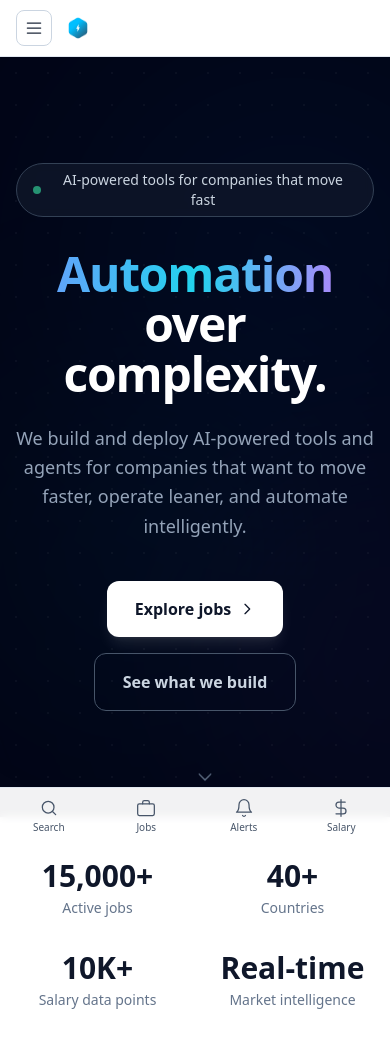
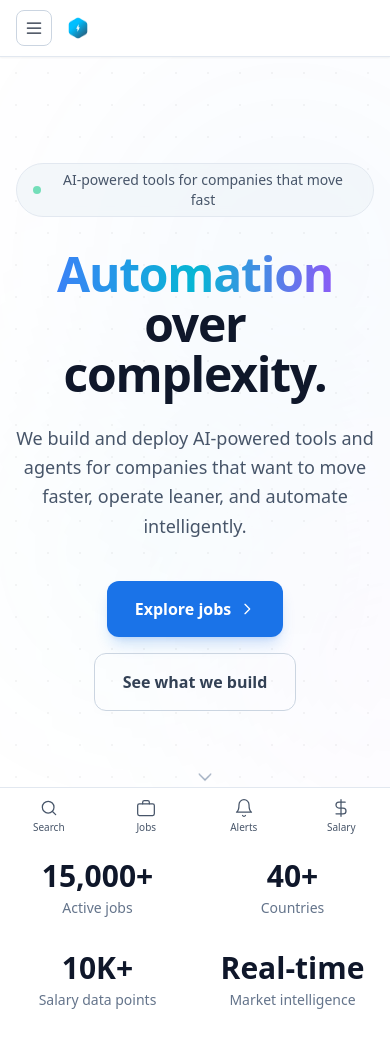
Before and after one commit to Catalitium/catalitium, a Flask app: page / in a window 390 px wide. Shown: the top 1050 px of the page. Run offline with Flask 3, Linux system fonts and the light colour scheme; parts of the project's set-up code (start-up, migrations or seed data) failed here and were passed over; some libraries are stand-ins or nearby versions.

Commit message:
fix(ui): make landing page fully responsive to light/dark mode
Sections 1, 6, and 8 were hardcoded dark (bg-slate-950). Now all
sections adapt with dark: Tailwind variants to respect system preference.

Co-Authored-By: Claude Sonnet 4.6 <noreply@anthropic.com>

```diff
--- a/app/views/templates/landing.html
+++ b/app/views/templates/landing.html
@@ -17,48 +17,49 @@
 <!-- ═══════════════════════════════════════════════════════
      SECTION 1 — HERO
      ═══════════════════════════════════════════════════════ -->
-<section class="relative min-h-[90vh] flex items-center justify-center overflow-hidden bg-slate-950">
+<section class="relative min-h-[90vh] flex items-center justify-center overflow-hidden bg-white dark:bg-slate-950">
   <!-- Animated gradient orbs -->
-  <div class="absolute inset-0 opacity-30" aria-hidden="true">
+  <div class="absolute inset-0 opacity-20 dark:opacity-30" aria-hidden="true">
     <div class="landing-gradient-orb landing-gradient-orb--blue"></div>
     <div class="landing-gradient-orb landing-gradient-orb--cyan"></div>
     <div class="landing-gradient-orb landing-gradient-orb--violet"></div>
   </div>
-  <!-- Subtle dot grid overlay -->
-  <div class="absolute inset-0 opacity-[0.04]" style="background-image:radial-gradient(circle,#fff 1px,transparent 1px);background-size:32px 32px" aria-hidden="true"></div>
+  <!-- Subtle dot grid overlay — dark dots in light mode, white dots in dark mode -->
+  <div class="absolute inset-0 opacity-[0.04] dark:hidden" style="background-image:radial-gradient(circle,#000 1px,transparent 1px);background-size:32px 32px" aria-hidden="true"></div>
+  <div class="absolute inset-0 opacity-[0.04] hidden dark:block" style="background-image:radial-gradient(circle,#fff 1px,transparent 1px);background-size:32px 32px" aria-hidden="true"></div>
 
   <div class="relative z-10 max-w-5xl mx-auto px-4 text-center">
     <!-- Status pill -->
-    <div class="inline-flex items-center gap-2 rounded-full border border-slate-700 bg-slate-900/80 px-4 py-1.5 text-sm text-slate-300 mb-8 backdrop-blur-sm">
+    <div class="inline-flex items-center gap-2 rounded-full border border-slate-200 dark:border-slate-700 bg-slate-100/80 dark:bg-slate-900/80 px-4 py-1.5 text-sm text-slate-600 dark:text-slate-300 mb-8 backdrop-blur-sm">
       <span class="w-2 h-2 rounded-full bg-emerald-400 animate-pulse"></span>
       AI-powered tools for companies that move fast
     </div>
 
-    <h1 class="text-5xl sm:text-7xl lg:text-8xl font-extrabold tracking-tight text-white leading-[1.05]">
-      <span class="text-transparent bg-clip-text bg-gradient-to-r from-blue-400 via-cyan-400 to-violet-400">Automation</span>
+    <h1 class="text-5xl sm:text-7xl lg:text-8xl font-extrabold tracking-tight text-slate-900 dark:text-white leading-[1.05]">
+      <span class="text-transparent bg-clip-text bg-gradient-to-r from-blue-500 via-cyan-500 to-violet-500 dark:from-blue-400 dark:via-cyan-400 dark:to-violet-400">Automation</span>
       <br class="hidden sm:block">
       over complexity.
     </h1>
 
-    <p class="mt-6 text-lg sm:text-xl text-slate-400 max-w-2xl mx-auto leading-relaxed">
+    <p class="mt-6 text-lg sm:text-xl text-slate-600 dark:text-slate-400 max-w-2xl mx-auto leading-relaxed">
       We build and deploy AI-powered tools and agents for companies that want to move faster, operate leaner, and automate intelligently.
     </p>
 
     <div class="mt-10 flex flex-col sm:flex-row items-center justify-center gap-4">
       <a href="{{ url_for('jobs') }}"
-         class="group inline-flex items-center gap-2 rounded-xl bg-white text-slate-900 px-7 py-4 text-base font-semibold shadow-lg shadow-white/10 hover:shadow-xl hover:shadow-white/20 hover:-translate-y-0.5 transition-all duration-300">
+         class="group inline-flex items-center gap-2 rounded-xl bg-brand text-white dark:bg-white dark:text-slate-900 px-7 py-4 text-base font-semibold shadow-lg shadow-brand/20 dark:shadow-white/10 hover:shadow-xl hover:shadow-brand/30 dark:hover:shadow-white/20 hover:-translate-y-0.5 transition-all duration-300">
         Explore jobs
         <svg class="w-4 h-4 group-hover:translate-x-0.5 transition-transform" fill="none" viewBox="0 0 24 24" stroke="currentColor" stroke-width="2"><path stroke-linecap="round" stroke-linejoin="round" d="M9 5l7 7-7 7"/></svg>
       </a>
       <a href="#services"
-         class="inline-flex items-center gap-2 rounded-xl border border-slate-600 text-slate-300 px-7 py-4 text-base font-semibold hover:border-slate-400 hover:text-white hover:-translate-y-0.5 transition-all duration-300">
+         class="inline-flex items-center gap-2 rounded-xl border border-slate-300 dark:border-slate-600 text-slate-700 dark:text-slate-300 px-7 py-4 text-base font-semibold hover:border-slate-500 dark:hover:border-slate-400 hover:text-slate-900 dark:hover:text-white hover:-translate-y-0.5 transition-all duration-300">
         See what we build
       </a>
     </div>
   </div>
 
   <!-- Scroll indicator -->
-  <div class="absolute bottom-8 left-1/2 -translate-x-1/2 text-slate-500 animate-bounce">
+  <div class="absolute bottom-8 left-1/2 -translate-x-1/2 text-slate-400 dark:text-slate-500 animate-bounce">
     <svg class="w-5 h-5" fill="none" viewBox="0 0 24 24" stroke="currentColor" stroke-width="1.5"><path stroke-linecap="round" stroke-linejoin="round" d="M19 14l-7 7m0 0l-7-7"/></svg>
   </div>
 </section>
@@ -280,18 +281,18 @@
 <!-- ═══════════════════════════════════════════════════════
      SECTION 6 — AI AGENTS AS A SERVICE
      ═══════════════════════════════════════════════════════ -->
-<section class="py-24 bg-slate-950 text-white relative overflow-hidden">
+<section class="py-24 bg-slate-50 dark:bg-slate-950 relative overflow-hidden">
   <!-- Background glow -->
   <div class="absolute top-1/2 left-1/2 -translate-x-1/2 -translate-y-1/2 w-[800px] h-[600px] bg-gradient-to-r from-emerald-500/10 via-cyan-500/10 to-violet-500/10 rounded-full blur-[120px] pointer-events-none" aria-hidden="true"></div>
 
   <div class="relative z-10 max-w-6xl mx-auto px-4">
     <div class="text-center mb-16">
-      <p class="text-xs font-semibold uppercase tracking-[0.3em] text-emerald-400 mb-3">AI Agents as a Service</p>
-      <h2 class="text-3xl sm:text-5xl font-extrabold tracking-tight">
+      <p class="text-xs font-semibold uppercase tracking-[0.3em] text-emerald-600 dark:text-emerald-400 mb-3">AI Agents as a Service</p>
+      <h2 class="text-3xl sm:text-5xl font-extrabold tracking-tight text-slate-900 dark:text-white">
         Agents that work.
-        <span class="text-transparent bg-clip-text bg-gradient-to-r from-emerald-400 to-cyan-400">Autonomously.</span>
+        <span class="text-transparent bg-clip-text bg-gradient-to-r from-emerald-500 to-cyan-500 dark:from-emerald-400 dark:to-cyan-400">Autonomously.</span>
       </h2>
-      <p class="mt-4 text-lg text-slate-400 max-w-2xl mx-auto">
+      <p class="mt-4 text-lg text-slate-600 dark:text-slate-400 max-w-2xl mx-auto">
         We build and deploy AI agents that run business tasks end to end. Replace manual processes. Subscription-based, outcome-oriented.
       </p>
     </div>
@@ -299,31 +300,31 @@
     <!-- Process steps -->
     <div class="grid grid-cols-1 sm:grid-cols-3 gap-6 max-w-4xl mx-auto">
       <div class="text-center p-6">
-        <div class="w-14 h-14 mx-auto rounded-2xl bg-emerald-500/10 border border-emerald-500/20 flex items-center justify-center mb-4 text-emerald-400">
+        <div class="w-14 h-14 mx-auto rounded-2xl bg-emerald-500/10 border border-emerald-500/20 flex items-center justify-center mb-4 text-emerald-600 dark:text-emerald-400">
           <span class="text-xl font-bold">1</span>
         </div>
-        <h3 class="font-bold text-lg mb-2">Define the task</h3>
-        <p class="text-sm text-slate-400">Tell us what your team does manually. We map the workflow.</p>
+        <h3 class="font-bold text-lg mb-2 text-slate-900 dark:text-white">Define the task</h3>
+        <p class="text-sm text-slate-600 dark:text-slate-400">Tell us what your team does manually. We map the workflow.</p>
       </div>
       <div class="text-center p-6">
-        <div class="w-14 h-14 mx-auto rounded-2xl bg-cyan-500/10 border border-cyan-500/20 flex items-center justify-center mb-4 text-cyan-400">
+        <div class="w-14 h-14 mx-auto rounded-2xl bg-cyan-500/10 border border-cyan-500/20 flex items-center justify-center mb-4 text-cyan-600 dark:text-cyan-400">
           <span class="text-xl font-bold">2</span>
         </div>
-        <h3 class="font-bold text-lg mb-2">We build the agent</h3>
-        <p class="text-sm text-slate-400">Custom AI agent, tested against your data, deployed to your environment.</p>
+        <h3 class="font-bold text-lg mb-2 text-slate-900 dark:text-white">We build the agent</h3>
+        <p class="text-sm text-slate-600 dark:text-slate-400">Custom AI agent, tested against your data, deployed to your environment.</p>
       </div>
       <div class="text-center p-6">
-        <div class="w-14 h-14 mx-auto rounded-2xl bg-violet-500/10 border border-violet-500/20 flex items-center justify-center mb-4 text-violet-400">
+        <div class="w-14 h-14 mx-auto rounded-2xl bg-violet-500/10 border border-violet-500/20 flex items-center justify-center mb-4 text-violet-600 dark:text-violet-400">
           <span class="text-xl font-bold">3</span>
         </div>
-        <h3 class="font-bold text-lg mb-2">Agent runs autonomously</h3>
-        <p class="text-sm text-slate-400">Pay for outcomes, not seats. Scale up or down anytime.</p>
+        <h3 class="font-bold text-lg mb-2 text-slate-900 dark:text-white">Agent runs autonomously</h3>
+        <p class="text-sm text-slate-600 dark:text-slate-400">Pay for outcomes, not seats. Scale up or down anytime.</p>
       </div>
     </div>
 
     <div class="mt-12 text-center">
       <a href="{{ url_for('about') }}"
-         class="inline-flex items-center gap-2 rounded-xl bg-emerald-500 text-white px-7 py-4 text-base font-semibold hover:bg-emerald-400 hover:-translate-y-0.5 transition-all duration-300">
+         class="inline-flex items-center gap-2 rounded-xl bg-emerald-500 text-white px-7 py-4 text-base font-semibold hover:bg-emerald-600 dark:hover:bg-emerald-400 hover:-translate-y-0.5 transition-all duration-300">
         Start a conversation
         <svg class="w-4 h-4" fill="none" viewBox="0 0 24 24" stroke="currentColor" stroke-width="2"><path stroke-linecap="round" stroke-linejoin="round" d="M9 5l7 7-7 7"/></svg>
       </a>
@@ -380,34 +381,34 @@
 <!-- ═══════════════════════════════════════════════════════
      SECTION 8 — FINAL CTA
      ═══════════════════════════════════════════════════════ -->
-<section class="py-24 relative overflow-hidden bg-slate-950">
+<section class="py-24 relative overflow-hidden bg-white dark:bg-slate-950">
   <!-- Gradient background -->
-  <div class="absolute inset-0 bg-gradient-to-br from-brand/20 via-slate-950 to-violet-900/20 pointer-events-none" aria-hidden="true"></div>
+  <div class="absolute inset-0 bg-gradient-to-br from-brand/5 via-transparent to-violet-500/5 dark:from-brand/20 dark:via-slate-950 dark:to-violet-900/20 pointer-events-none" aria-hidden="true"></div>
 
   <div class="relative z-10 max-w-3xl mx-auto px-4 text-center">
-    <h2 class="text-3xl sm:text-5xl font-extrabold tracking-tight text-white mb-4">
+    <h2 class="text-3xl sm:text-5xl font-extrabold tracking-tight text-slate-900 dark:text-white mb-4">
       Move fast. Stay lean.
     </h2>
-    <p class="text-lg text-slate-400 mb-10 max-w-xl mx-auto">
+    <p class="text-lg text-slate-600 dark:text-slate-400 mb-10 max-w-xl mx-auto">
       Whether you're hiring, building, or automating &mdash; Catalitium has the tools. Get started for free or talk to us about custom solutions.
     </p>
 
     <div class="flex flex-col sm:flex-row items-center justify-center gap-4">
       <a href="{{ url_for('register') }}"
-         class="inline-flex items-center gap-2 rounded-xl bg-white text-slate-900 px-7 py-4 text-base font-semibold shadow-lg shadow-white/10 hover:shadow-xl hover:-translate-y-0.5 transition-all duration-300">
+         class="inline-flex items-center gap-2 rounded-xl bg-brand text-white dark:bg-white dark:text-slate-900 px-7 py-4 text-base font-semibold shadow-lg shadow-brand/20 dark:shadow-white/10 hover:shadow-xl hover:bg-blue-700 dark:hover:shadow-white/20 hover:-translate-y-0.5 transition-all duration-300">
         Get started free
         <svg class="w-4 h-4" fill="none" viewBox="0 0 24 24" stroke="currentColor" stroke-width="2"><path stroke-linecap="round" stroke-linejoin="round" d="M9 5l7 7-7 7"/></svg>
       </a>
       <a href="{{ url_for('about') }}"
-         class="inline-flex items-center gap-2 rounded-xl border border-slate-600 text-slate-300 px-7 py-4 text-base font-semibold hover:border-slate-400 hover:text-white hover:-translate-y-0.5 transition-all duration-300">
+         class="inline-flex items-center gap-2 rounded-xl border border-slate-300 dark:border-slate-600 text-slate-700 dark:text-slate-300 px-7 py-4 text-base font-semibold hover:border-slate-500 dark:hover:border-slate-400 hover:text-slate-900 dark:hover:text-white hover:-translate-y-0.5 transition-all duration-300">
         Contact us
       </a>
     </div>
 
-    <div class="mt-10 pt-8 border-t border-slate-800">
+    <div class="mt-10 pt-8 border-t border-slate-200 dark:border-slate-800">
       <p class="text-sm text-slate-500 mb-4">Or join the weekly digest &mdash; curated jobs, salary insights, and market intelligence.</p>
       <a href="{{ url_for('jobs') }}"
-         class="inline-flex items-center gap-2 text-sm font-semibold text-brand hover:text-blue-400 transition-colors">
+         class="inline-flex items-center gap-2 text-sm font-semibold text-brand hover:text-blue-700 dark:hover:text-blue-400 transition-colors">
         <svg class="w-4 h-4" fill="none" viewBox="0 0 24 24" stroke="currentColor" stroke-width="1.5"><path d="M18 8A6 6 0 006 8c0 7-3 9-3 9h18s-3-2-3-9M13.73 21a2 2 0 01-3.46 0" stroke-linecap="round" stroke-linejoin="round"/></svg>
         Subscribe to Weekly Digest
       </a>
```
